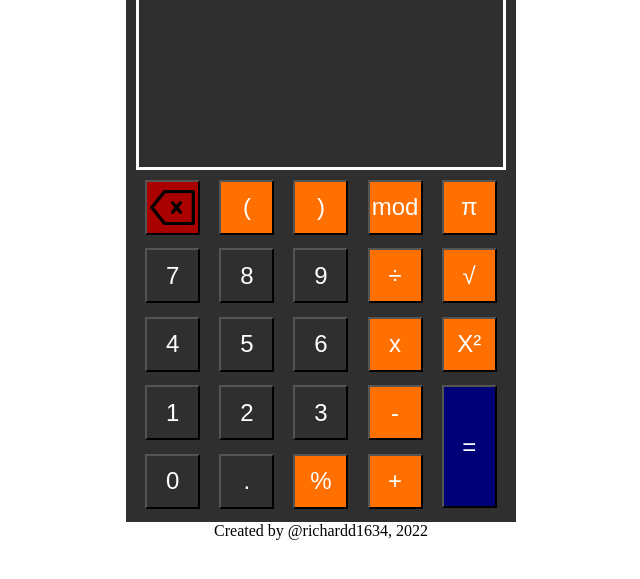
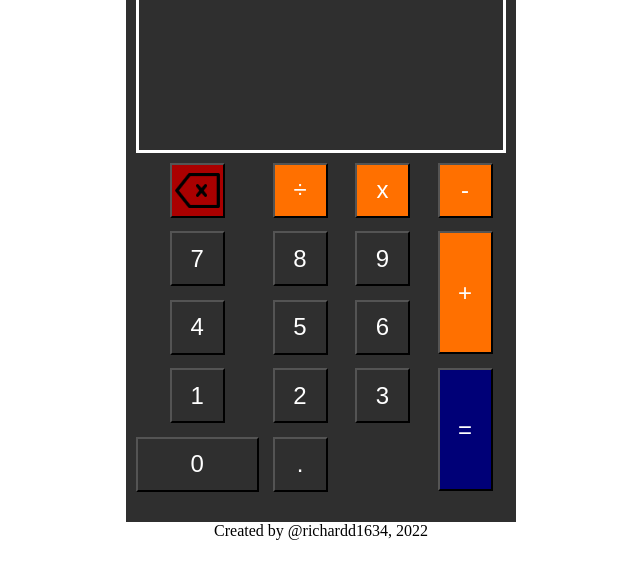
Before and after one commit to richardd1634/Calculator, a plain HTML site: page index.html in a window 1280 px wide. Shown: the part 95-674 px from the top of the page, without its empty margins (319-959 px from the left). Drawn offline with Linux system fonts and the light colour scheme.

Commit message:
Remove unrequested function buttons

```diff
--- a/index.html
+++ b/index.html
@@ -19,30 +19,24 @@
           <h2 id="main-display"></h2>
         </div>
         <div id="btn-container">
-          <button class="btn" id="delete"></button>
-          <button class="btn operator" id="parentheses-open">(</button>
-          <button class="btn operator" id="parentheses-close">)</button>
-          <button class="btn operator" id="modulus">mod</button>
-          <button class="btn operator" id="pi">π</button>
+          <button class="btn" id="clear"></button>
+
+          <button class="btn operator" id="division">÷</button>
+          <button class="btn operator" id="multiply">x</button>
+          <button class="btn operator" id="substract">-</button>
           <button class="btn number" id="seven">7</button>
           <button class="btn number" id="eight">8</button>
           <button class="btn number" id="nine">9</button>
-          <button class="btn operator" id="division">÷</button>
-          <button class="btn operator" id="sqrt">√</button>
+          <button class="btn operator" id="add">+</button>
           <button class="btn number" id="four">4</button>
           <button class="btn number" id="five">5</button>
           <button class="btn number" id="six">6</button>
-          <button class="btn operator" id="multiply">x</button>
-          <button class="btn operator" id="pow">X²</button>
           <button class="btn number" id="one">1</button>
           <button class="btn number" id="two">2</button>
           <button class="btn number" id="three">3</button>
-          <button class="btn operator" id="substract">-</button>
-          <button class="btn" id="equal">=</button>
+          <button class="btn operator" id="equal">=</button>
           <button class="btn number" id="zero">0</button>
           <button class="btn number" id="point">.</button>
-          <button class="btn operator" id="percent">%</button>
-          <button class="btn operator" id="add">+</button>
         </div>
       </section>
       <footer id="footer">Created by @richardd1634, 2022</footer>
--- a/style.css
+++ b/style.css
@@ -23,7 +23,7 @@ body {
 
 #output-container {
   margin: 0 auto;
-  height: 38%;
+  height: 35%;
   margin-bottom: 10px;
   border-color: #ffffff;
   border-style: solid;
@@ -31,7 +31,7 @@ body {
 
 #btn-container {
   display: grid;
-  grid-template-columns: repeat(5, 1fr);
+  grid-template-columns: repeat(4, 1fr);
   height: 65%;
   justify-items: center;
   aling-content: center;
@@ -58,15 +58,29 @@ body {
   height: 40px;
 }
 
+#add {
+  grid-column-start: 4;
+  grid-row-start: 2;
+  grid-row-end: 7;
+  height: 123px;
+}
+
 #equal {
   background-color: #000077;
-  grid-column-start: 5;
+  grid-column-start: 4;
   grid-row-start: 4;
   grid-row-end: 7;
   height: 123px;
 }
 
-#delete {
+#zero {
+  grid-column-start: 1;
+  grid-column-end: 2;
+  grid-row-start: 5;
+  width: 123px;
+}
+
+#clear {
   background-color: #aa0000;
   background-image: url("img/delete-512.webp");
   background-size: cover;
```
